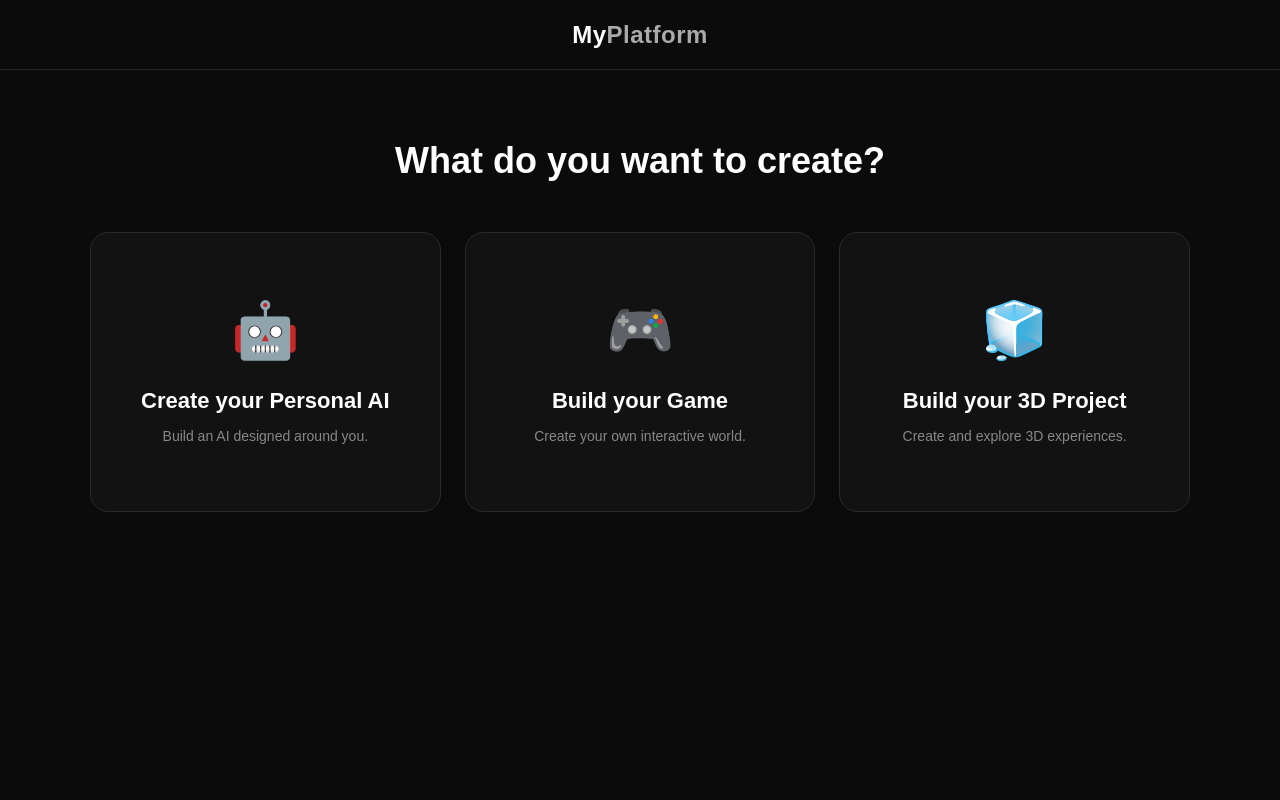
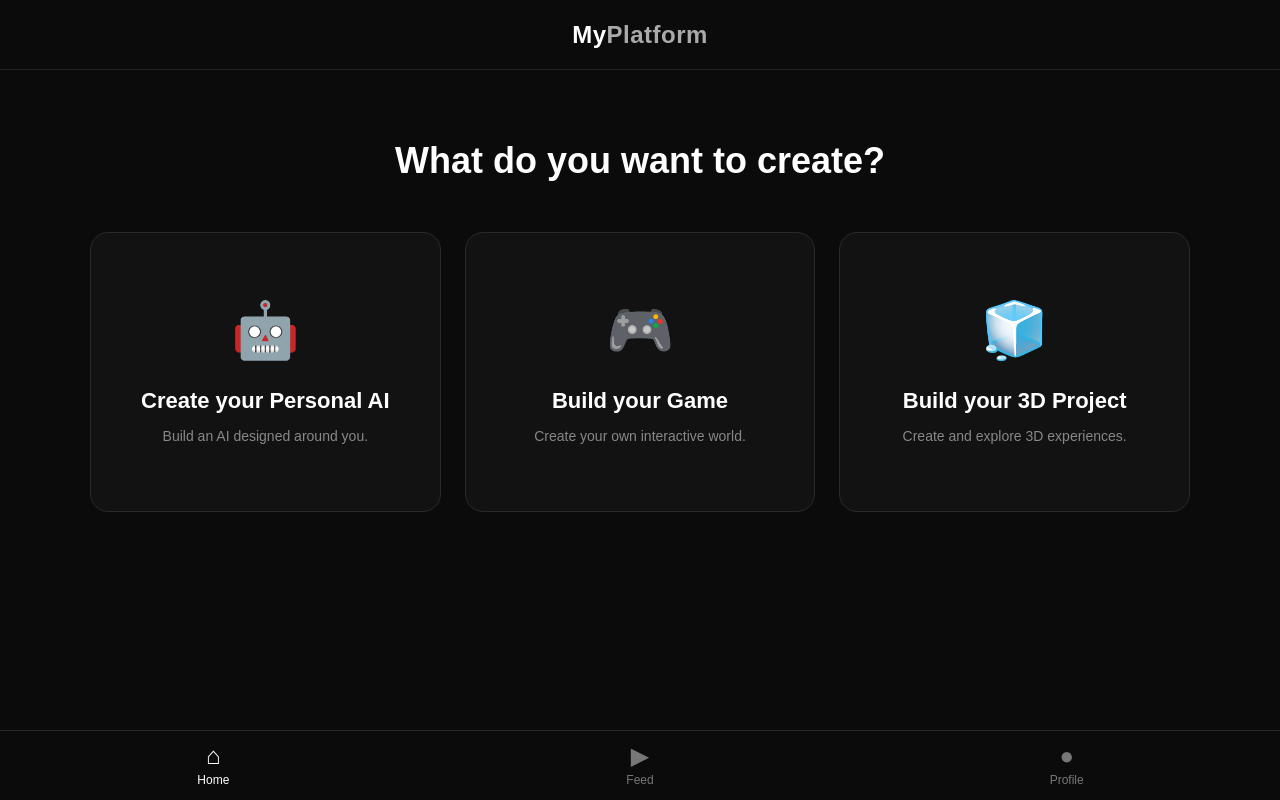
Before and after one commit to 099samipgupta-lang/my-platform, a website: page public/home.html in a window 1280 px wide. Drawn offline with Linux system fonts and the light colour scheme.

Commit message:
Add Home Feed Profile navigation

```diff
--- a/public/home.html
+++ b/public/home.html
@@ -152,6 +152,58 @@
             }
 
         }
+/* =========================
+   BOTTOM NAVIGATION
+========================= */
+
+.bottom-nav {
+    position: fixed;
+    left: 0;
+    right: 0;
+    bottom: 0;
+
+    height: 70px;
+
+    background: rgba(12, 12, 12, 0.97);
+    border-top: 1px solid #292929;
+
+    display: flex;
+    align-items: center;
+    justify-content: space-around;
+
+    z-index: 9999;
+}
+
+.nav-item {
+    flex: 1;
+
+    height: 100%;
+
+    display: flex;
+    flex-direction: column;
+    align-items: center;
+    justify-content: center;
+
+    gap: 5px;
+
+    color: #777;
+    text-decoration: none;
+
+    font-size: 12px;
+}
+
+.nav-icon {
+    font-size: 24px;
+    line-height: 1;
+}
+
+.nav-item.active {
+    color: white;
+}
+
+.nav-item:hover {
+    color: white;
+}
     </style>
 </head>
 
@@ -252,6 +304,27 @@
         }
 
     </script>
+<!-- =========================
+     BOTTOM NAVIGATION
+========================= -->
 
+<nav class="bottom-nav">
+
+    <a href="/home.html" class="nav-item active">
+        <span class="nav-icon">⌂</span>
+        <span>Home</span>
+    </a>
+
+    <a href="/index.html" class="nav-item">
+        <span class="nav-icon">▶</span>
+        <span>Feed</span>
+    </a>
+
+    <a href="/profile.html" class="nav-item">
+        <span class="nav-icon">●</span>
+        <span>Profile</span>
+    </a>
+
+</nav>
 </body>
 </html>
```
